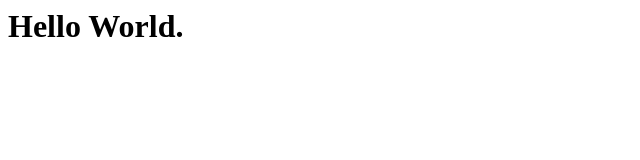
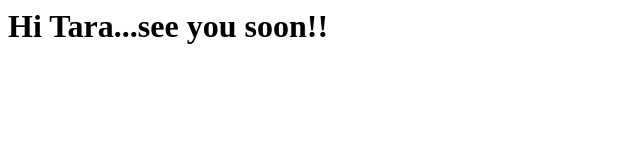
Before and after one commit to Johncon33/Johncon33.github.io, a plain HTML site: page index.html in a window 1280 px wide. Shown: the whole page, without its empty margins (0-640 px from the left). Drawn offline with Linux system fonts and the light colour scheme.

Commit message:
made changes
made changes

```diff
--- a/index.html
+++ b/index.html
@@ -1,6 +1,6 @@
 <!DOCTYPE>
 <html>
     <body>
-       <h1>Hello World.</h1>
+       <h1>Hi Tara...see you soon!!</h1>
      </body>
 </html>
```
